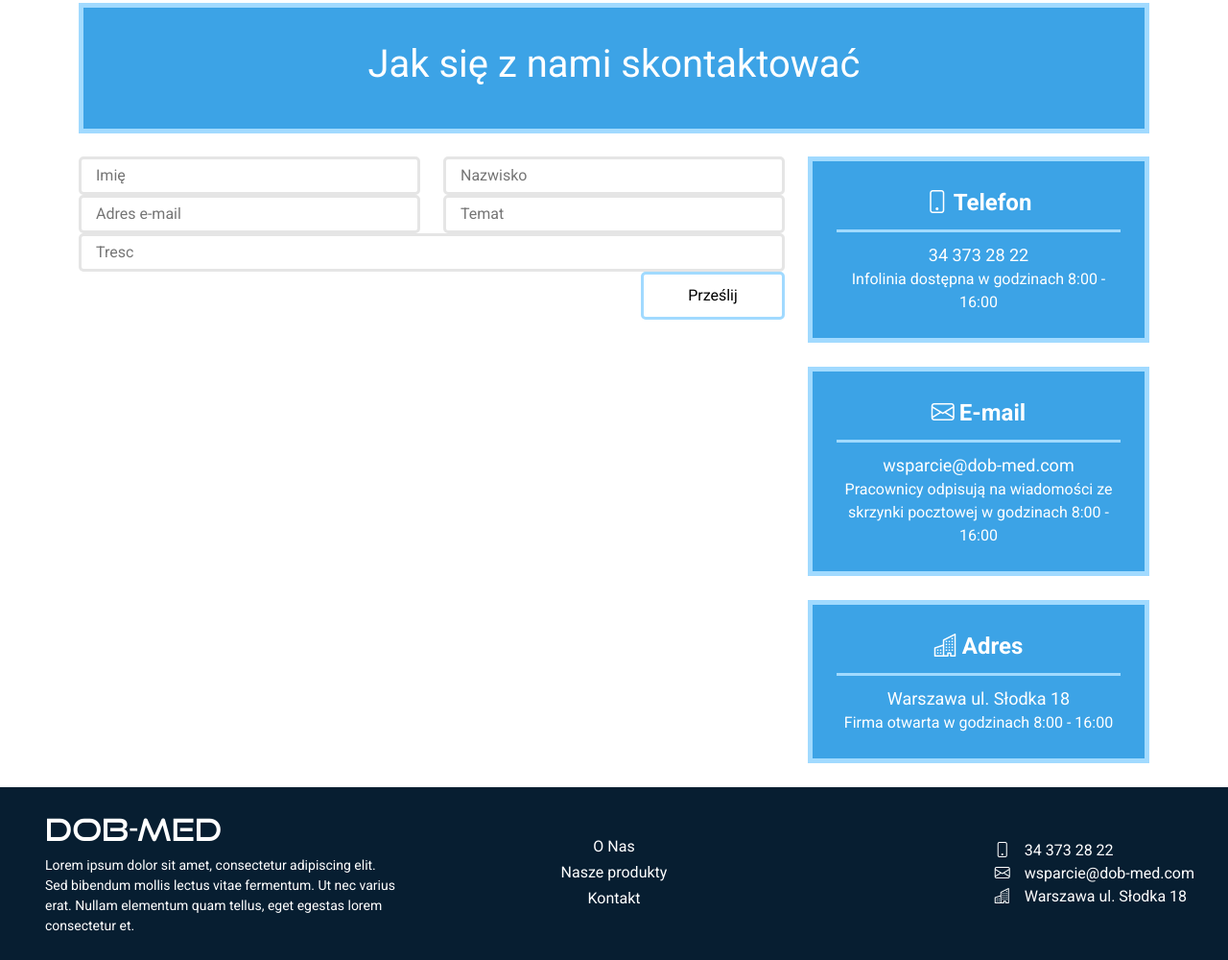
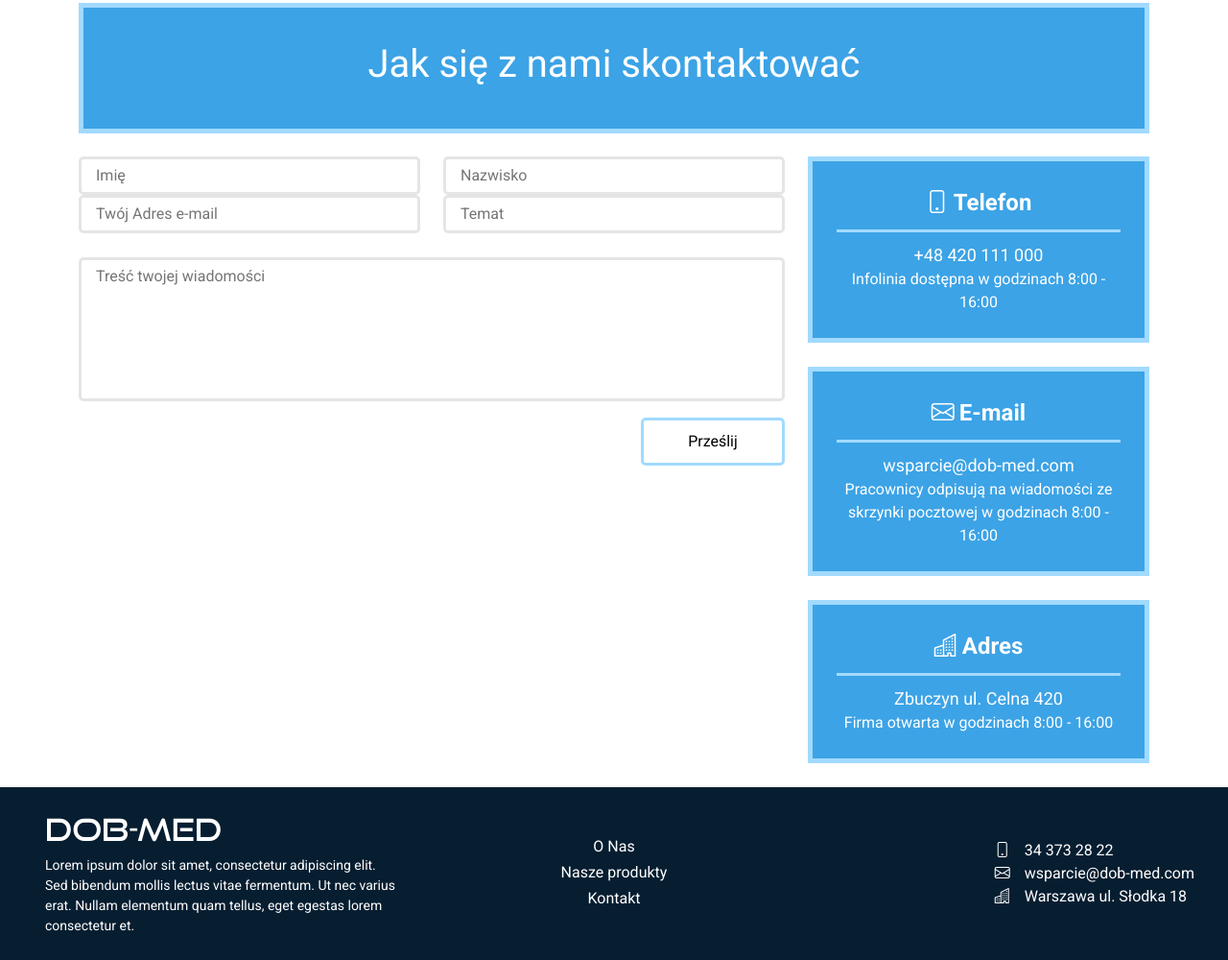
Before and after one commit to AdrianSiwek333/Drug-shop, a PHP site: page /kontakt.php in a window 1280 px wide. Shown: the part 507-1507 px from the top of the page at 96% size. Run offline with PHP 8.4, Linux system fonts and the light colour scheme.

Commit message:
Update kontakt.php

```diff
--- a/kontakt.php
+++ b/kontakt.php
@@ -4,8 +4,8 @@ include('kod.php');
 ?>
 <main>
     <div class="contact">
-        <div class="map">
-            <iframe src="https://www.google.com/maps/embed?pb=!1m18!1m12!1m3!1d2437.215713417239!2d21.05835225209207!3d52.34837277968277!2m3!1f0!2f0!3f0!3m2!1i1024!2i768!4f13.1!3m3!1m2!1s0x471ec8b17d97b391%3A0xf6218e9b49a6253f!2sS%C5%82odka%2018%2C%2003-290%20Warszawa!5e0!3m2!1spl!2spl!4v1648586382660!5m2!1spl!2spl" frameborder="0" style="border:0;" allowfullscreen></iframe>
+    <div class="map">
+            <iframe src="https://www.google.com/maps/embed?pb=!1m18!1m12!1m3!1d19613.650488346455!2d22.4134698461778!3d52.08507597419712!2m3!1f0!2f0!3f0!3m2!1i1024!2i768!4f13.1!3m3!1m2!1s0x4721fd49704e1cb7%3A0x2f8c3ab0c4c50ea3!2s08-106%20Zbuczyn!5e0!3m2!1spl!2spl!4v1668874147945!5m2!1spl!2spl" frameborder="0" style="border:0;" allowfullscreen></iframe>
         </div>
         <div class="howToContact">
             <div class="container-xl">
@@ -29,32 +29,38 @@ include('kod.php');
                             </div>
                             <div class="row">
                                 <div class="col-6">
-                                    <input type="email" name="email" value="" size="40" placeholder="Adres e-mail" />
+                                    <input type="email" name="email" value="" size="40" placeholder="Twój Adres e-mail" />
                                 </div>
                                 <div class="col-6">
                                     <input type="text" name="title" value="" size="40" placeholder="Temat" />
+
                                 </div>
+
                             </div>
+
                             <div class="row">
                                 <div class="col-12">
                                 <div class="col-12">
-                                    <input type="text" name="text" value="" size="1000" placeholder="Tresc" />
+                                <textarea style="width: 100%; height: 150px;" type="text" name="text" value="" size="1000" placeholder="Treść twojej wiadomości" ></textarea>
+                            </div>
+
                                 </div>
-                                    <div class="toRight">
-                                        <input type="submit" name="wyslij" value="Prześlij" class="formSubmit" />
+                                <div class="toRight">
+                                        <input style="width=250px"type="submit" name="wyslij" value="Prześlij" class="formSubmit" />
+
                                     </div>
-                                </div>
-                                <h1><?php if(isset($_POST['wyslij'])){echo $wyslano;}?></h1>
+                                    <h1 style><?php if(isset($_POST['wyslij'])){echo $wyslano;}?></h1>
                             </div>
                         </form>
                     </div>
+
                     <div class="col-lg-12 col-xl-4">
                         <div class="contactData">
                             <div class="title">
                                 <i class="bi bi-phone"></i>Telefon
                             </div>
                             <div class="mainInformation">
-                                34 373 28 22
+                                +48 420 111 000
                             </div>
                             <div class="moreInformation">
                                 Infolinia dostępna w godzinach 8:00 - 16:00
@@ -76,7 +82,7 @@ include('kod.php');
                                 <i class="bi bi-building"></i>Adres
                             </div>
                             <div class="mainInformation">
-                                Warszawa ul. Słodka 18
+                                Zbuczyn ul. Celna 420
                             </div>
                             <div class="moreInformation">
                                 Firma otwarta w godzinach 8:00 - 16:00
@@ -86,6 +92,7 @@ include('kod.php');
                 </div>
             </div>
         </div>
+
     </div>
 </main>
 <?php
```
